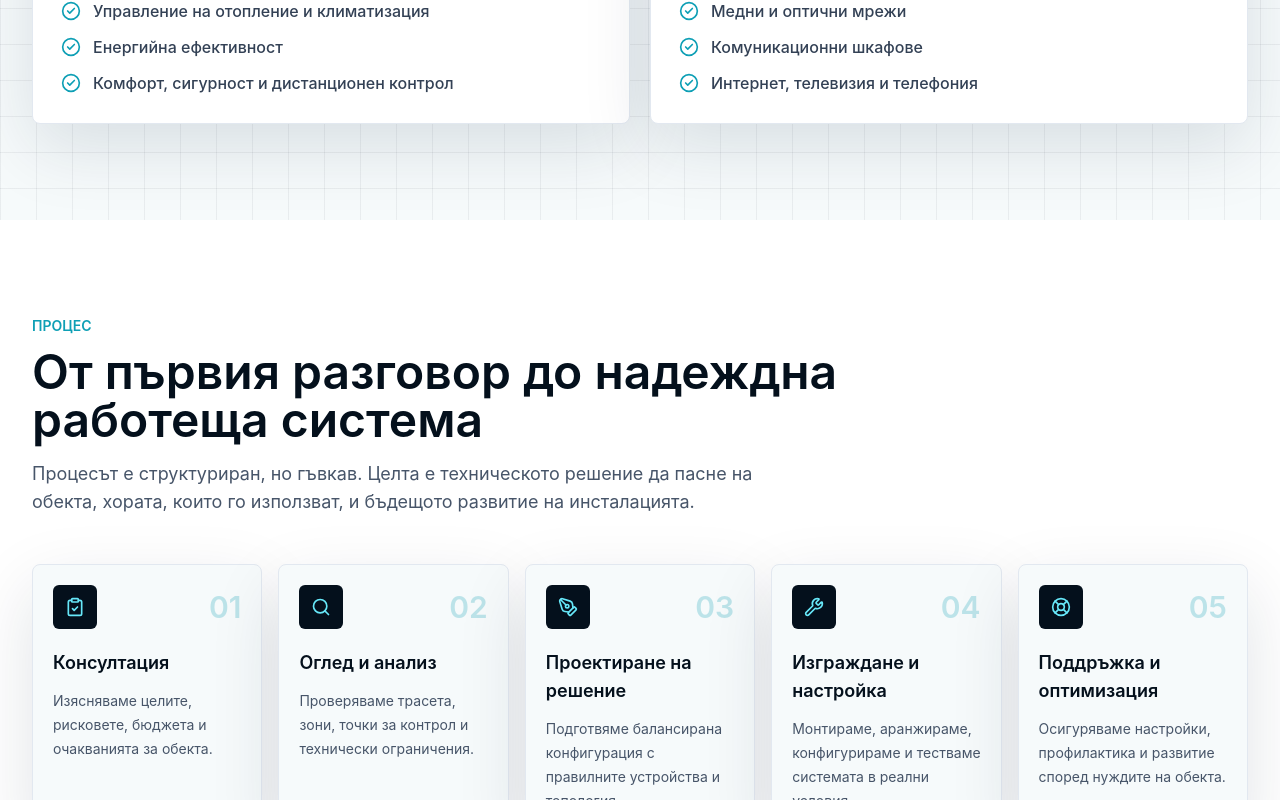
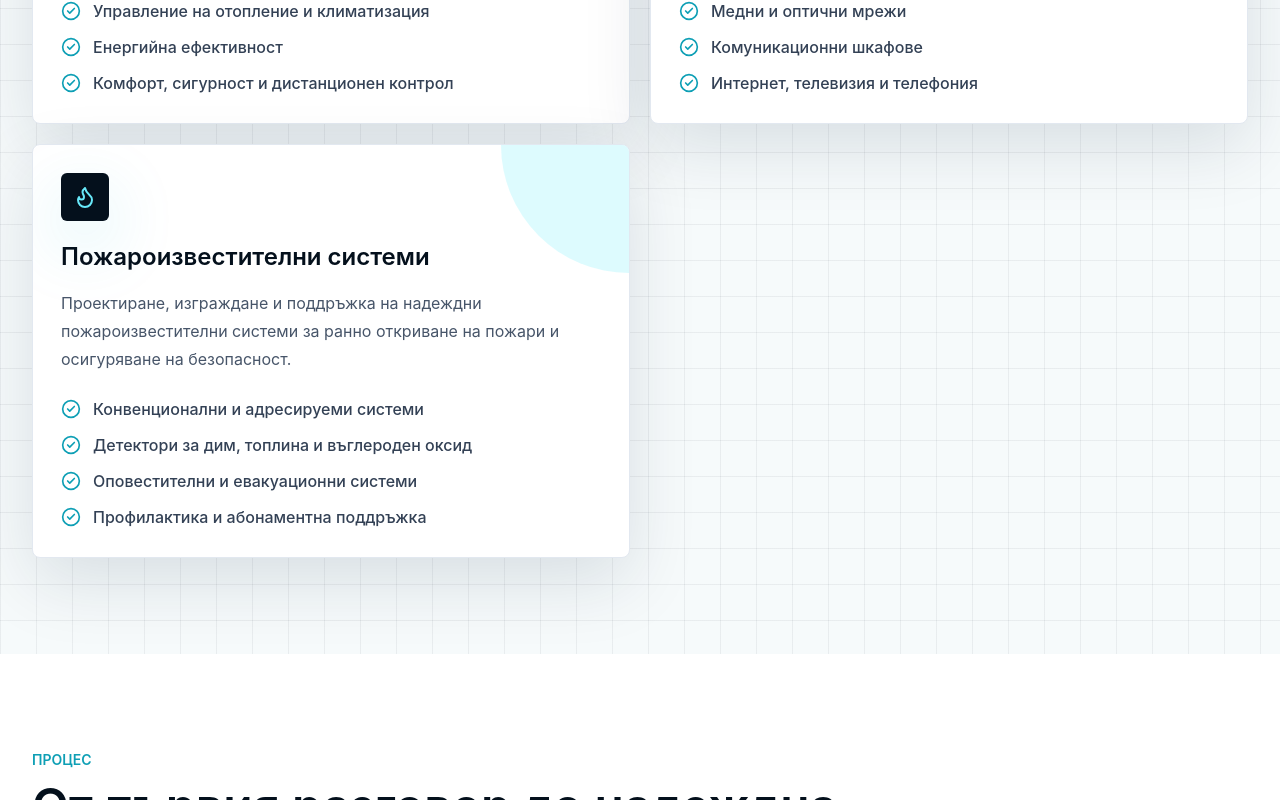
Before and after one commit to iwcata97/dabh-engineering, a React (Vite) app: page / in a window 1280 px wide. Shown: the part 2000-2800 px from the top of the page. Built offline with nearby package versions, Linux system fonts and the light colour scheme.

Commit message:
Add fire alarm systems service

```diff
--- a/src/data/content.ts
+++ b/src/data/content.ts
@@ -5,6 +5,7 @@ import {
   Cable,
   ClipboardCheck,
   Factory,
+  Flame,
   Gauge,
   Home,
   KeyRound,
@@ -117,6 +118,18 @@ export const services: ServiceItem[] = [
     ],
     icon: Cable,
   },
+  {
+    title: 'Пожароизвестителни системи',
+    description:
+      'Проектиране, изграждане и поддръжка на надеждни пожароизвестителни системи за ранно откриване на пожари и осигуряване на безопасност.',
+    bullets: [
+      'Конвенционални и адресируеми системи',
+      'Детектори за дим, топлина и въглероден оксид',
+      'Оповестителни и евакуационни системи',
+      'Профилактика и абонаментна поддръжка',
+    ],
+    icon: Flame,
+  },
 ]
 
 export const processSteps: ProcessStep[] = [
```
